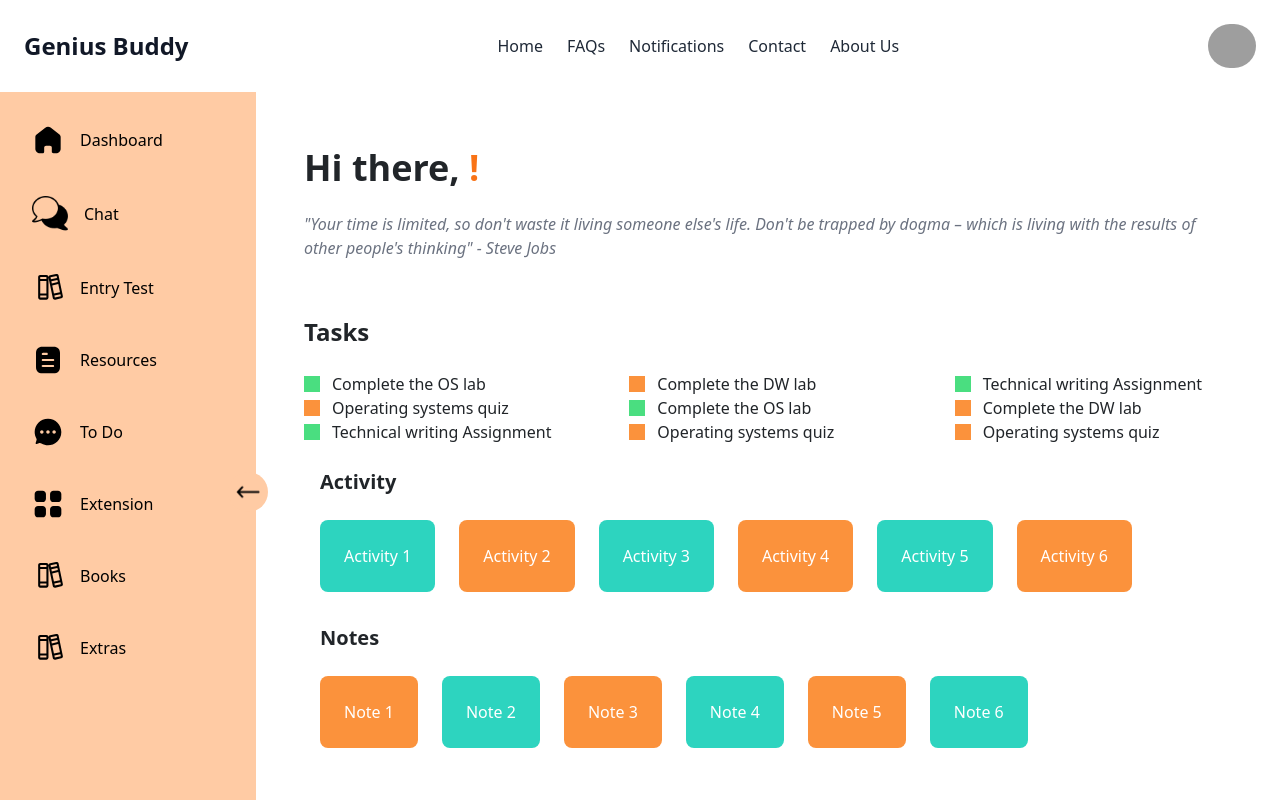
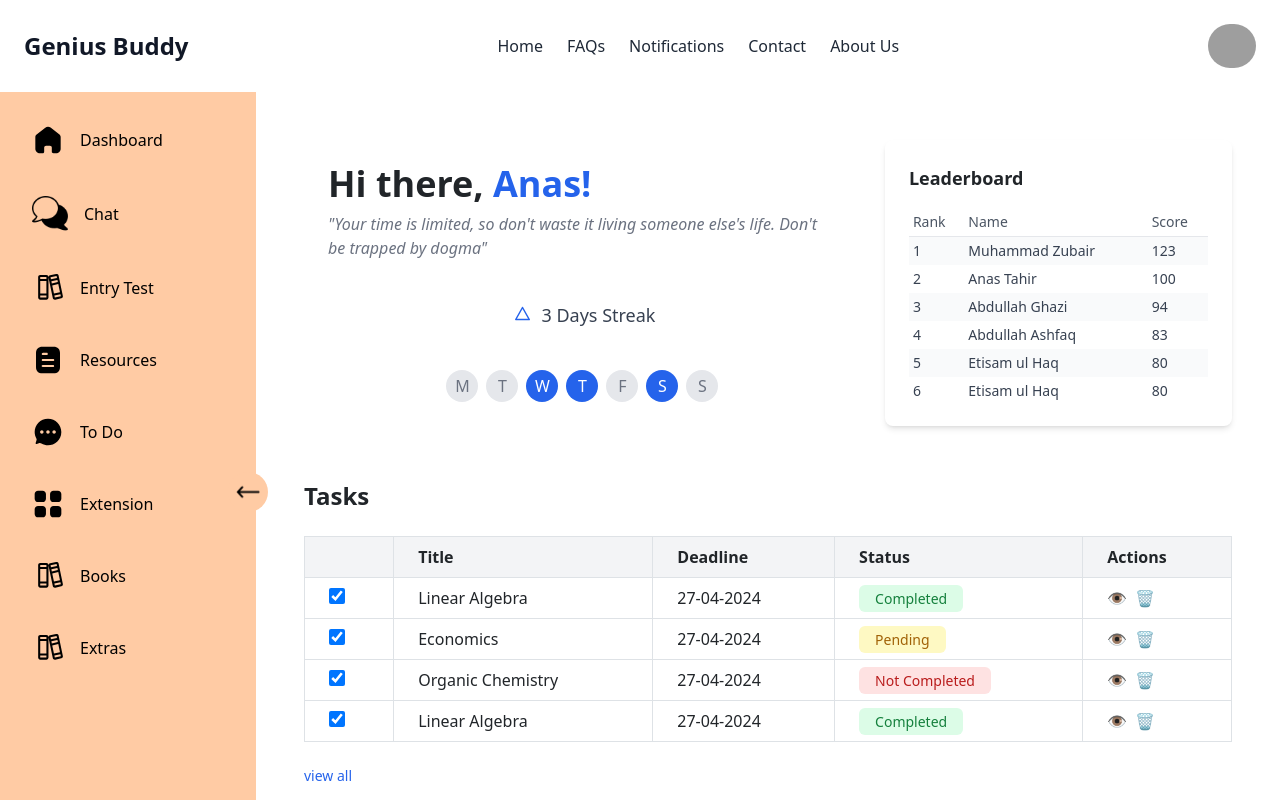
Before and after one commit to abdullahdotnet/StudyBuddy-FYP, a React (Vite) app in the folder Frontend/: page /dashboard in a window 1280 px wide. Built offline with nearby package versions, Linux system fonts and the light colour scheme; no server answers; grey boxes are pictures that could not be loaded; a web font is replaced by a local one.

Commit message:
Leaderboard, Todo and chats added in dashboard

```diff
--- /dev/null
+++ b/Frontend/src/components/Dashboard/Chatbot.jsx
@@ -0,0 +1,38 @@
+import React from "react";
+
+const Chats = () => {
+  const chatData = [
+    "What is thermodynamics?",
+    "Binary Proposition",
+    "What is thermodynamics?",
+  ];
+
+  return (
+    <div className="w-full bg-white p-4 rounded-lg">
+      {/* Header Section */}
+      <div className="flex justify-between items-center mb-4">
+        <h2 className="text-xl font-bold">Chats</h2>
+        <a
+          href="#"
+          className="text-sm text-gray-600 hover:text-gray-900 transition"
+        >
+          view all
+        </a>
+      </div>
+
+      {/* Chat Cards */}
+      <div className="flex space-x-4 overflow-x-auto">
+        {chatData.map((chat, index) => (
+          <div
+            key={index}
+            className="flex-shrink-0 w-64 p-4 bg-gray-50 text-center rounded-lg shadow-md"
+          >
+            {chat}
+          </div>
+        ))}
+      </div>
+    </div>
+  );
+};
+
+export default Chats;
--- /dev/null
+++ b/Frontend/src/components/Dashboard/Greeting.jsx
@@ -0,0 +1,56 @@
+import React from "react";
+
+const Greeting = ({ name, quote, streak }) => {
+  return (
+    <div className="h-[286px] w-full md:w-[calc(100%-356px)] bg-white rounded-lg p-6 flex flex-col justify-between">
+      {/* Greeting */}
+      <div>
+        <h1 className="text-4xl font-bold">
+          Hi there, <span className="text-blue-600">{name}!</span>
+        </h1>
+        <p className="text-gray-500 italic mt-2">{`"${quote}"`}</p>
+      </div>
+
+      {/* Streak */}
+      <div className="flex flex-col items-center mt-4">
+        <div className="flex items-center text-lg font-medium text-gray-700">
+          <svg
+            xmlns="http://www.w3.org/2000/svg"
+            fill="none"
+            viewBox="0 0 24 24"
+            strokeWidth="1.5"
+            stroke="currentColor"
+            className="w-6 h-6 text-blue-600 mr-2"
+          >
+            <path
+              strokeLinecap="round"
+              strokeLinejoin="round"
+              d="M13.5 4.5L20.25 16.5H6.75L13.5 4.5z"
+            />
+          </svg>
+          {streak} Days Streak
+        </div>
+      </div>
+
+      {/* Days Tracker */}
+      <div className="flex justify-center mt-4">
+        <div className="flex space-x-2">
+          {["M", "T", "W", "T", "F", "S", "S"].map((day, index) => (
+            <div
+              key={index}
+              className={`w-8 h-8 flex items-center justify-center rounded-full ${
+                index === 2 || index === 3 || index === 5
+                  ? "bg-blue-600 text-white"
+                  : "bg-gray-200 text-gray-500"
+              }`}
+            >
+              {day}
+            </div>
+          ))}
+        </div>
+      </div>
+    </div>
+  );
+};
+
+export default Greeting;
--- /dev/null
+++ b/Frontend/src/components/Dashboard/Leaderboard.jsx
@@ -0,0 +1,42 @@
+import React from "react";
+
+const Leaderboard = ({ rankings }) => {
+  return (
+    <div className="h-[286px] w-[356px] bg-white shadow-md rounded-lg p-4 flex flex-col">
+      <h2 className="text-lg font-bold mb-3">Leaderboard</h2>
+      <div className="overflow-y-auto flex-grow">
+        <table className="w-full text-left border-collapse">
+          <thead>
+            <tr>
+              <th className="border-b p-1 text-sm font-medium text-gray-600">
+                Rank
+              </th>
+              <th className="border-b p-1 text-sm font-medium text-gray-600">
+                Name
+              </th>
+              <th className="border-b p-1 text-sm font-medium text-gray-600">
+                Score
+              </th>
+            </tr>
+          </thead>
+          <tbody>
+            {rankings.map((entry, index) => (
+              <tr
+                key={index}
+                className={index % 2 === 0 ? "bg-gray-50" : "bg-white"}
+              >
+                <td className="p-1 text-sm text-gray-700">{entry.rank}</td>
+                <td className="p-1 text-sm text-gray-700 truncate">
+                  {entry.name}
+                </td>
+                <td className="p-1 text-sm text-gray-700">{entry.score}</td>
+              </tr>
+            ))}
+          </tbody>
+        </table>
+      </div>
+    </div>
+  );
+};
+
+export default Leaderboard;
--- /dev/null
+++ b/Frontend/src/components/Dashboard/TaskTable.jsx
@@ -0,0 +1,79 @@
+import React from 'react';
+
+const TaskTable = () => {
+  const tasks = [
+    { title: 'Linear Algebra', deadline: '27-04-2024', status: 'Completed' },
+    { title: 'Economics', deadline: '27-04-2024', status: 'Pending' },
+    { title: 'Organic Chemistry', deadline: '27-04-2024', status: 'Not Completed' },
+    { title: 'Linear Algebra', deadline: '27-04-2024', status: 'Completed' },
+  ];
+
+  const getStatusClass = (status) => {
+    switch (status) {
+      case 'Completed':
+        return 'bg-green-100 text-green-700';
+      case 'Pending':
+        return 'bg-yellow-100 text-yellow-700';
+      case 'Not Completed':
+        return 'bg-red-100 text-red-700';
+      default:
+        return '';
+    }
+  };
+
+  return (
+    <div className="w-full mt-10 p-4">
+  <h2 className="text-2xl font-bold mb-4">Tasks</h2>
+  <div className="overflow-x-auto">
+    <table className="min-w-full border border-gray-300">
+      <thead>
+        <tr className="bg-gray-100">
+          <th className="py-2 px-4 border"> </th>
+          <th className="py-2 px-4 border text-left">Title</th>
+          <th className="py-2 px-4 border text-left">Deadline</th>
+          <th className="py-2 px-4 border text-left">Status</th>
+          <th className="py-2 px-4 border text-left">Actions</th>
+        </tr>
+      </thead>
+      <tbody>
+        {tasks.map((task, index) => (
+          <tr key={index} className="hover:bg-gray-50">
+            <td className="py-2 px-4 border">
+              <input type="checkbox" defaultChecked className="w-4 h-4" />
+            </td>
+            <td className="py-2 px-4 border">{task.title}</td>
+            <td className="py-2 px-4 border">{task.deadline}</td>
+            <td className="py-2 px-4 border">
+              <span
+                className={`px-3 py-1 rounded text-sm font-medium ${getStatusClass(
+                  task.status
+                )}`}
+              >
+                {task.status}
+              </span>
+            </td>
+            <td className="py-2 px-4 border">
+              <button className="text-gray-700 hover:text-gray-900 mr-2">
+                👁️
+              </button>
+              <button className="text-red-600 hover:text-red-800">
+                🗑️
+              </button>
+            </td>
+          </tr>
+        ))}
+      </tbody>
+    </table>
+  </div>
+  <a
+    href="#"
+    className="text-blue-600 hover:underline mt-4 inline-block text-sm"
+  >
+    view all
+  </a>
+</div>
+
+  )
+};
+
+export default TaskTable;
--- a/Frontend/src/pages/Dashboard/Dashboard.jsx
+++ b/Frontend/src/pages/Dashboard/Dashboard.jsx
@@ -3,15 +3,43 @@ import WelcomeQoute from "../../components/Dashboard/WelcomeQoute";
 import Tasks from "../../components/Dashboard/Tasks";
 import Notes from "../../components/Dashboard/Notes";
 import Activity from "../../components/Dashboard/Activity";
+import TaskTable from "../../components/Dashboard/TaskTable";
+import Greeting from "../../components/Dashboard/Greeting";
+import Leaderboard from "../../components/Dashboard/Leaderboard";
+import Chats from "../../components/Dashboard/Chatbot";
+const user = {
+  name: "Anas",
+  quote:
+    "Your time is limited, so don't waste it living someone else's life. Don't be trapped by dogma",
+  streak: 3,
+};
+
+const leaderboardData = [
+  { rank: 1, name: "Muhammad Zubair", score: 123 },
+  { rank: 2, name: "Anas Tahir", score: 100 },
+  { rank: 3, name: "Abdullah Ghazi", score: 94 },
+  { rank: 4, name: "Abdullah Ashfaq", score: 83 },
+  { rank: 5, name: "Etisam ul Haq", score: 80 },
+  { rank: 6, name: "Etisam ul Haq", score: 80 },
+  { rank: 7, name: "Etisam ul Haq", score: 80 },
+  { rank: 1543, name: "Etisam ul Haq", score: 80 },
+];
 
 function dashboard() {
   const username = sessionStorage.getItem("username");
   return (
     <div>
-      <WelcomeQoute name={username} />
-      <Tasks />
+       <div className="h-[300px] bg-white p-6 flex flex-col md:flex-row space-y-6 md:space-y-0 md:space-x-6">
+      <Greeting name={user.name} quote={user.quote} streak={user.streak} />
+      <Leaderboard rankings={leaderboardData} />
+    </div>
+      {/* <WelcomeQoute name={username} /> */}
+      {/* <Tasks />
       <Activity />
-      <Notes />
+      <Notes /> */}
+      <TaskTable/>
+      <Chats/>
+
     </div>
   );
 }
```
Also changed, not shown: 1 other file (tests, documents, lock files or other folders).
